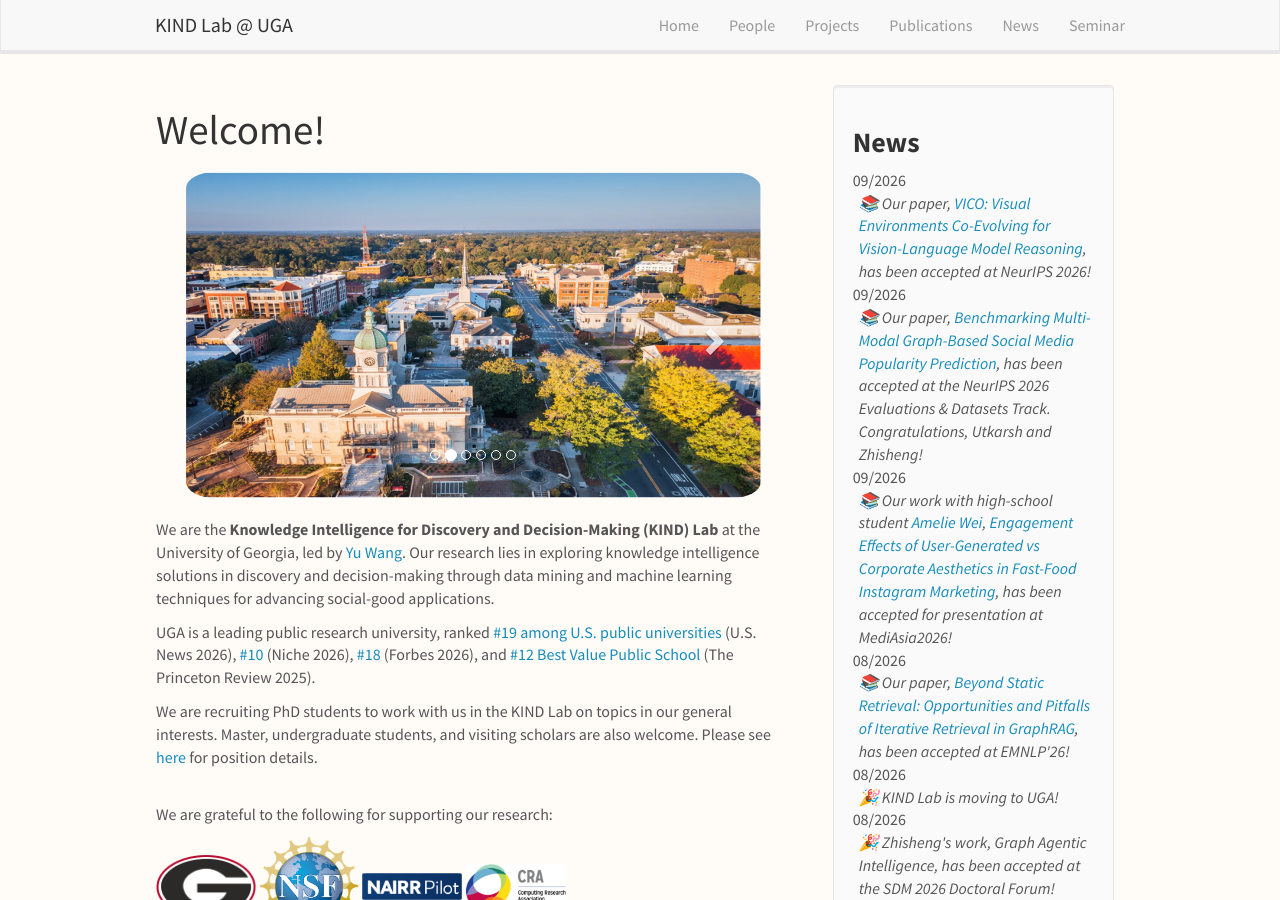
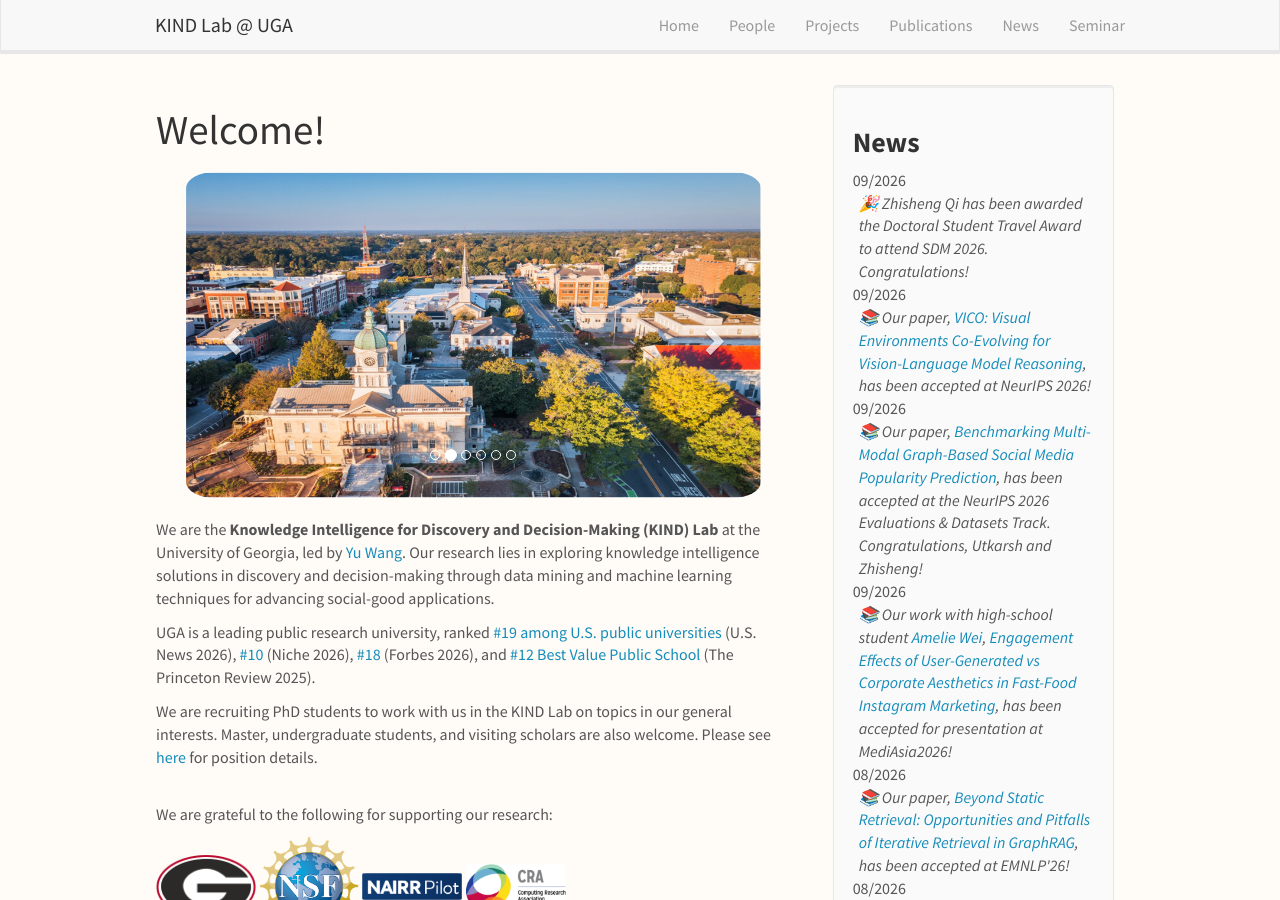
Before and after one commit to KINDLab-Fly/KINDLab-Fly.github.io, a Jekyll site: the page built from _pages/home.md, in a window 1280 px wide and 900 px high. Built offline with Jekyll 4.4.1, drawn with Linux system fonts in a browser that asks for light colours; nearby versions of some CDN libraries; some of the changed text lies outside the part shown.

Commit message:
Add Zhisheng SDM travel award news

```diff
--- a/_data/news.yml
+++ b/_data/news.yml
@@ -1,3 +1,6 @@
+- date: 09/2026
+  headline: "🎉 Zhisheng Qi has been awarded the Doctoral Student Travel Award to attend SDM 2026. Congratulations!"
+
 - date: 09/2026
   headline: "📚 Our paper, <a href=\"https://openreview.net/forum?id=bWQSO81TTf\" target=\"_blank\" rel=\"noopener noreferrer\">VICO: Visual Environments Co-Evolving for Vision-Language Model Reasoning</a>, has been accepted at NeurIPS 2026!"
 
```
